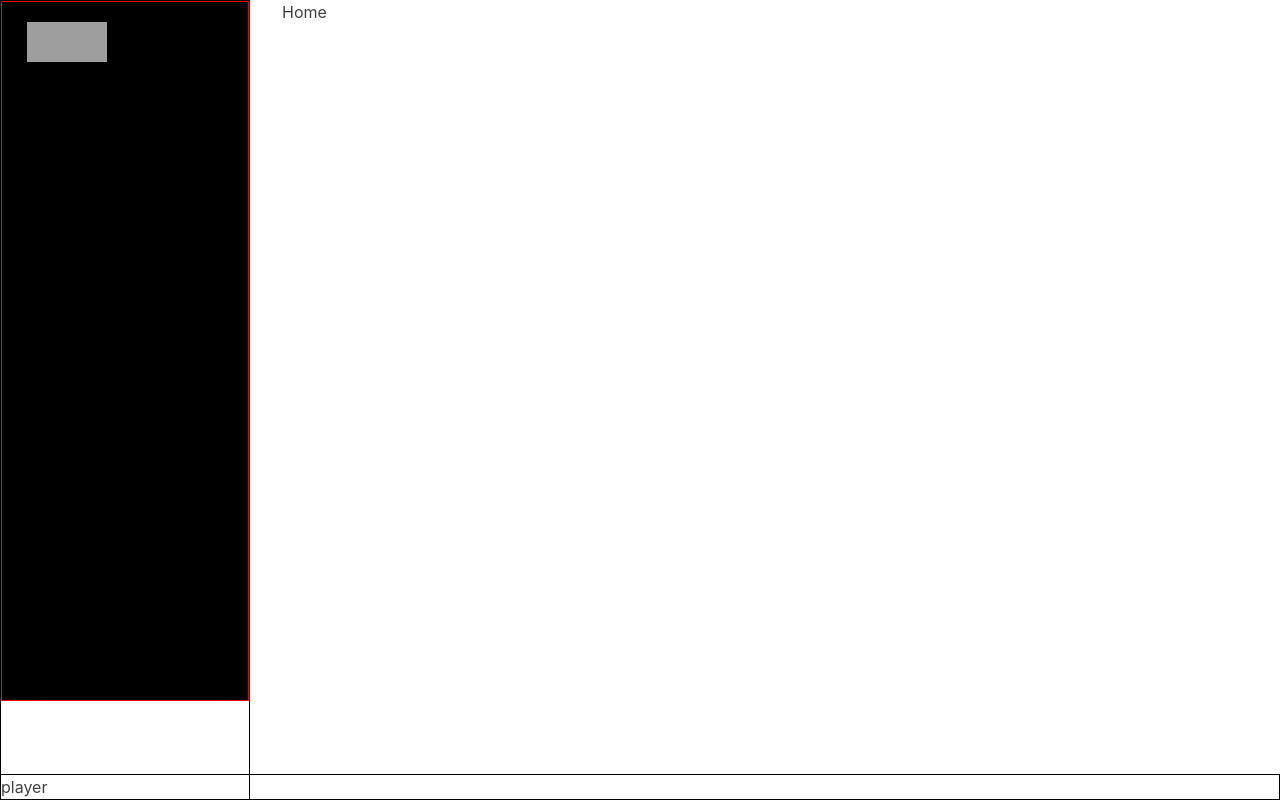
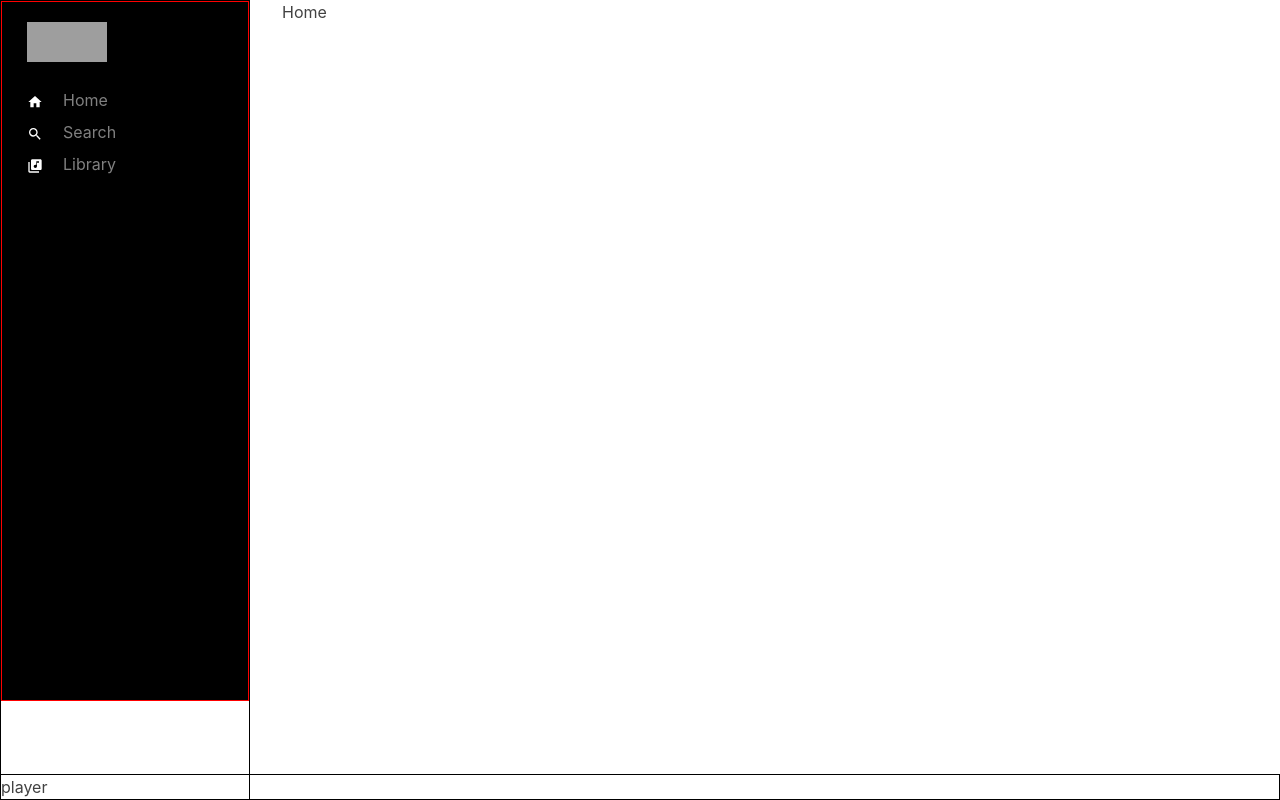
Before and after one commit to timegated/e-trax, a Next.js app: page / in a window 1280 px wide. Built offline with nearby package versions, Linux system fonts and the light colour scheme; grey boxes are pictures that could not be loaded.

Commit message:
Added first half of navigation menu for SideBar

```diff
--- a/components/SideBar.tsx
+++ b/components/SideBar.tsx
@@ -16,6 +16,25 @@ import {
   MdFavorite,
 } from 'react-icons/md';
 import Image from 'next/image';
+import NextLink from 'next/link';
+
+const navigation = [
+  {
+    name: 'Home',
+    icon: MdHome,
+    route: '/',
+  },
+  {
+    name: 'Search',
+    icon: MdSearch,
+    route: '/search',
+  },
+  {
+    name: 'Library',
+    icon: MdLibraryMusic,
+    route: '/library',
+  },
+];
 
 const SideBar = () => {
   return (
@@ -42,6 +61,29 @@ const SideBar = () => {
             width={120}
           />
         </Box>
+        <Box marginBottom="20px">
+          <List spacing={2}>
+            {navigation.map(navItem => {
+              return (
+                <ListItem
+                  key={navItem.name}
+                  paddingX="20px"
+                  fontSize="16px"
+                >
+                  <LinkBox>
+                  {/* passHref passes the href to it's child component */}
+                    <NextLink href={navItem.route} passHref>
+                      <LinkOverlay>
+                        <ListIcon as={navItem.icon} color="#FFFFFF" marginRight="20px" />
+                        {navItem.name}
+                      </LinkOverlay>
+                    </NextLink>
+                  </LinkBox>
+                </ListItem>
+              );
+            })}
+          </List>
+        </Box>
       </Box>
     </Box>
   );
```
